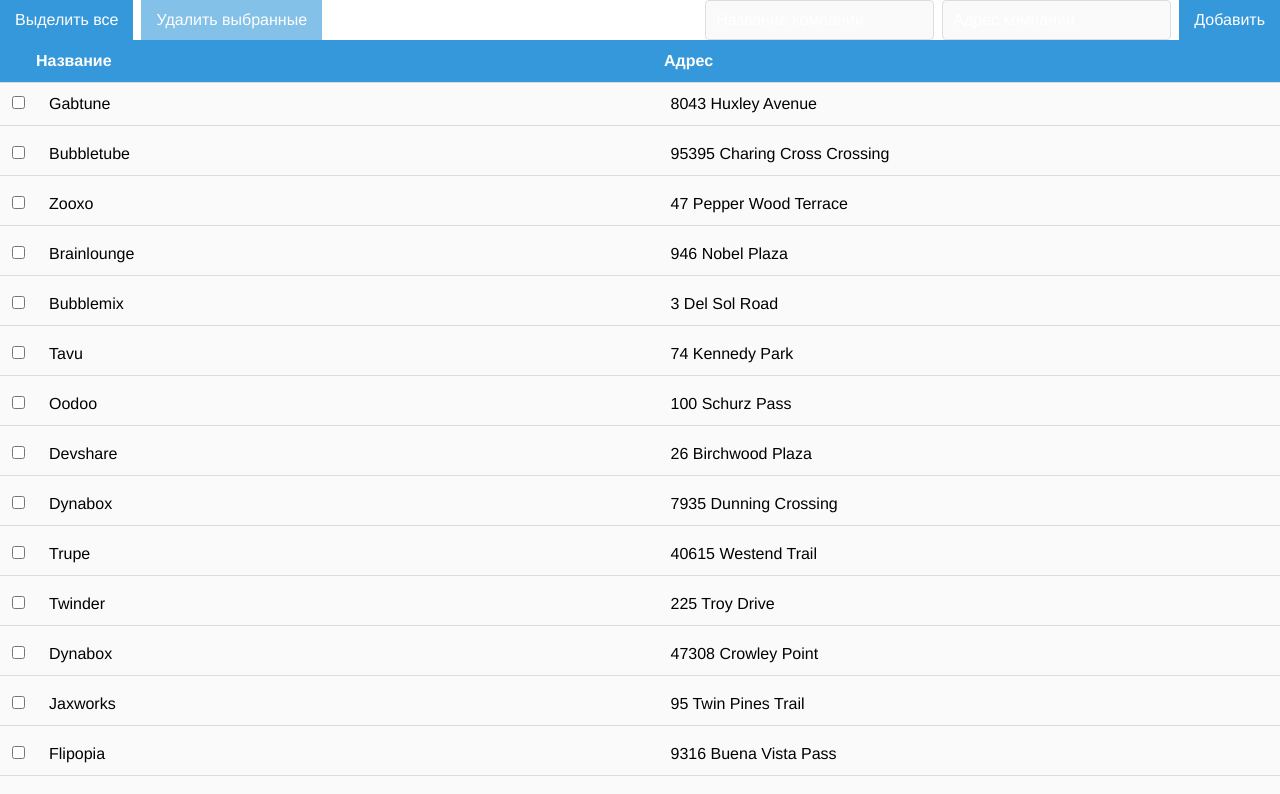
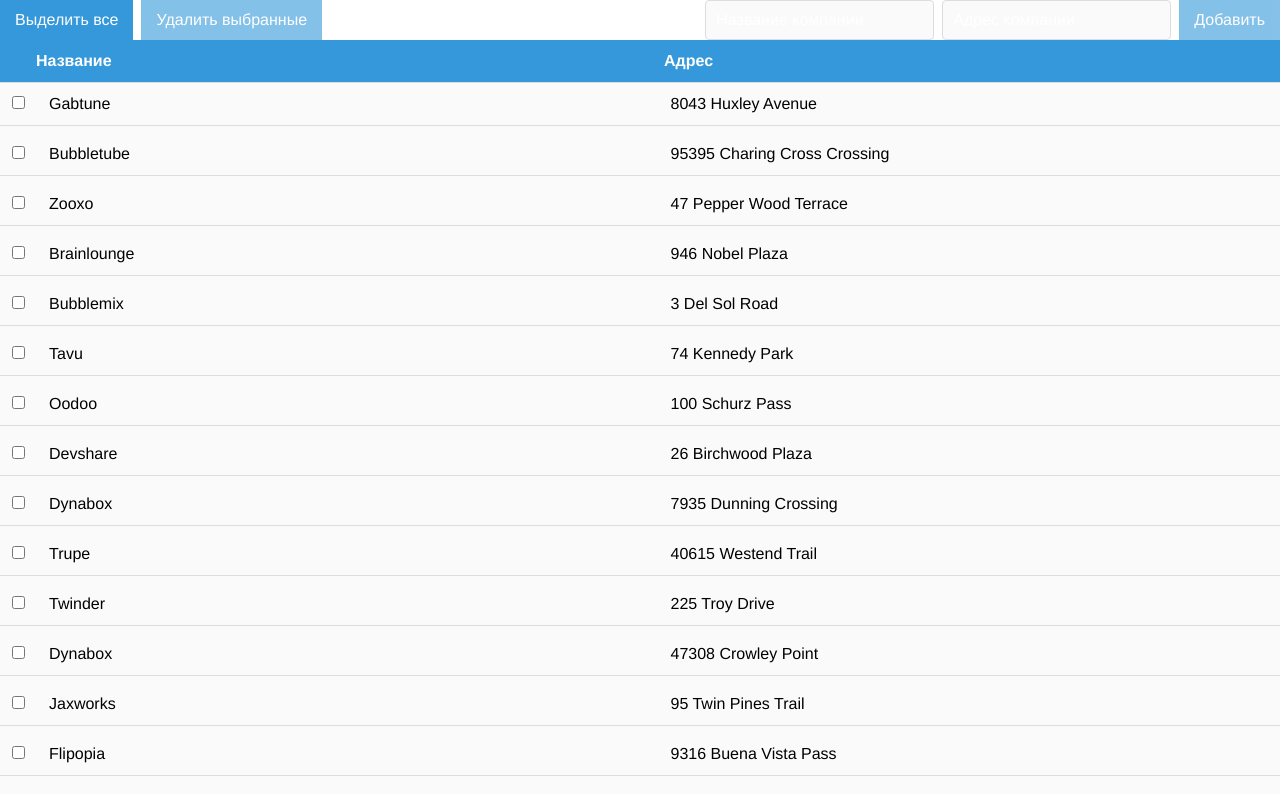
Before and after one commit to blurmb/test-table, a React app: page / in a window 1280 px wide. Shown: the top 794 px of the page. Built offline with nearby package versions, Linux system fonts and the light colour scheme.

Commit message:
кнопка добавления выключена, когда форма не заполнена

```diff
--- a/src/features/CompaniesTable/ui/CompaniesTable.tsx
+++ b/src/features/CompaniesTable/ui/CompaniesTable.tsx
@@ -90,7 +90,12 @@ const NewCompanyForm = () => {
         value={newCompanyAddress}
         onChange={(e) => setNewCompanyAddress(e.target.value)}
       />
-      <AppButton onClick={handleAddCompany}>Добавить</AppButton>
+      <AppButton
+        disabled={!newCompanyName || !newCompanyAddress}
+        onClick={handleAddCompany}
+      >
+        Добавить
+      </AppButton>
     </div>
   );
 };
```
